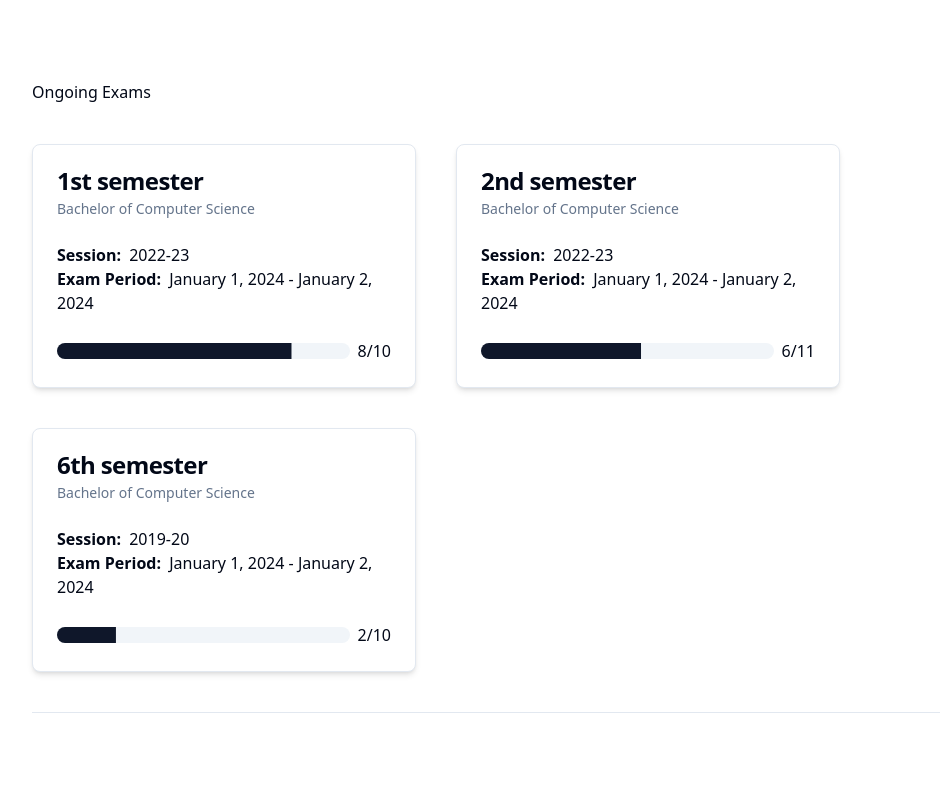
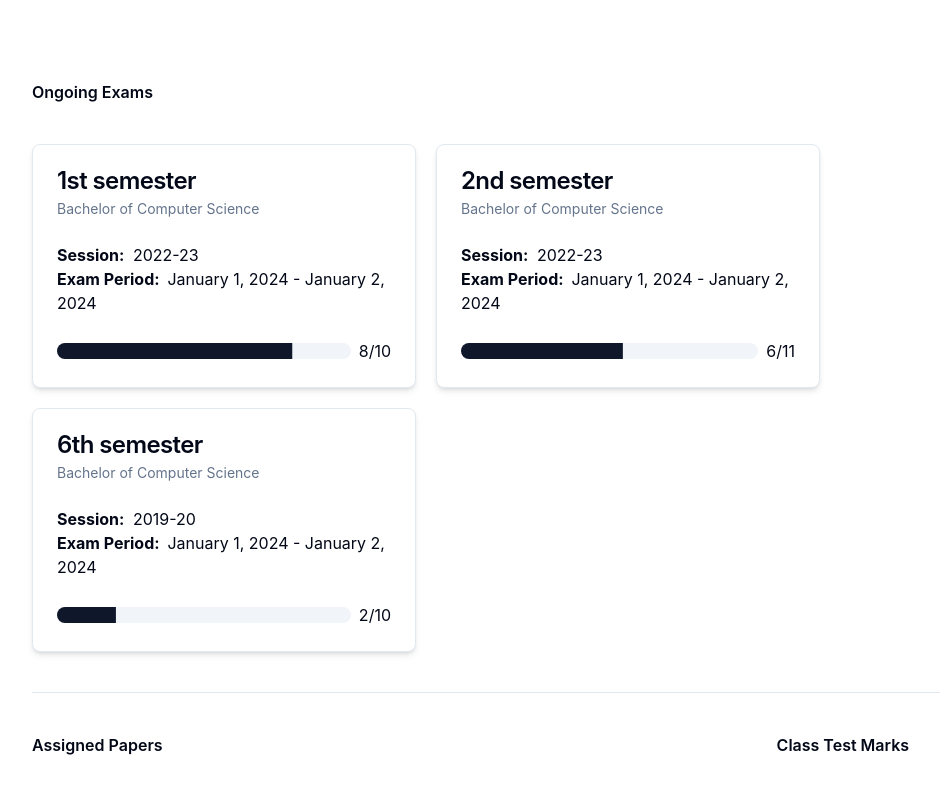
Before and after one commit to ZahidHasan321/RPS_V2, a React (Vite) app: page / in a window 1280 px wide. Shown: the top 795 px of the page, without its empty margins (48-988 px from the left). Built offline with nearby package versions, Linux system fonts and the light colour scheme.

Commit message:
UI Cleanups

```diff
--- a/src/components/dashboard/catms.tsx
+++ b/src/components/dashboard/catms.tsx
@@ -26,7 +26,7 @@ type CatmsProps = {
 const Catms = ({ className }: CatmsProps) => {
   return (
     <div className={cn(className)}>
-      <h1>Class Test Marks</h1>
+      <h1 className="font-semibold mb-10">Class Test Marks</h1>
       <div className="flex flex-col gap-3">
         {" "}
         {catms.map((catm) => (
--- a/src/components/dashboard/exams.tsx
+++ b/src/components/dashboard/exams.tsx
@@ -48,7 +48,7 @@ const exams = [
 
 const Exams = () => {
   return (
-    <div className="flex flex-row flex-wrap gap-10">
+    <div className="flex flex-row flex-wrap gap-5">
       {exams.map((exam) => (
         <Card
           onClick={() => {
--- a/src/components/dashboard/papers.tsx
+++ b/src/components/dashboard/papers.tsx
@@ -78,7 +78,7 @@ const columns: ColumnDef<Paper>[] = [
 const Papers = ({ className }: { className?: string }) => {
   return (
     <div className={cn(className)}>
-      <h1>Assigned Papers</h1>
+      <h1 className="font-semibold mb-10">Assigned Papers</h1>
       <BasicTable data={papers} columns={columns} />
     </div>
   );
--- a/src/routes/index.tsx
+++ b/src/routes/index.tsx
@@ -6,11 +6,11 @@ import { createFileRoute } from "@tanstack/react-router";
 
 const Home = () => {
   return (
-    <div className="m-20 flex flex-col gap-10">
-      <h1>Ongoing Exams</h1>
+    <div className="m-20 flex flex-col gap-10 font-inter">
+      <h1 className="font-semibold">Ongoing Exams</h1>
       <Exams />
       <Separator orientation="horizontal" />
-      <div className="flex gap-10 my-10">
+      <div className="flex gap-10 mb-5">
         <Papers className="w-2/3" />
         <Separator orientation="vertical" />
         <Catms className="w-fit" />
--- a/tailwind.config.js
+++ b/tailwind.config.js
@@ -12,6 +12,9 @@ module.exports = {
       },
     },
     extend: {
+      fontFamily: {
+        inter: ['Inter', 'sans-serif'],
+      },
       colors: {
         border: "hsl(var(--border))",
         input: "hsl(var(--input))",
```
